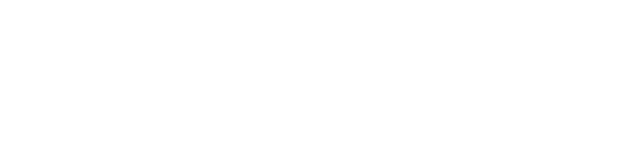
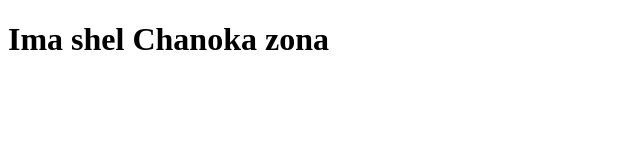
Before and after one commit to Natansal/TestGit, a plain HTML site: page index.html in a window 1280 px wide. Shown: the whole page, without its empty margins (0-640 px from the left). Drawn offline with Linux system fonts and the light colour scheme.

Commit message:
Damn she be cheap tho

```diff
--- a/index.html
+++ b/index.html
@@ -7,6 +7,7 @@
     <title>Document</title>
 </head>
 <body>
+    <h1>Ima shel Chanoka zona</h1>
 
 </body>
 </html>
```
